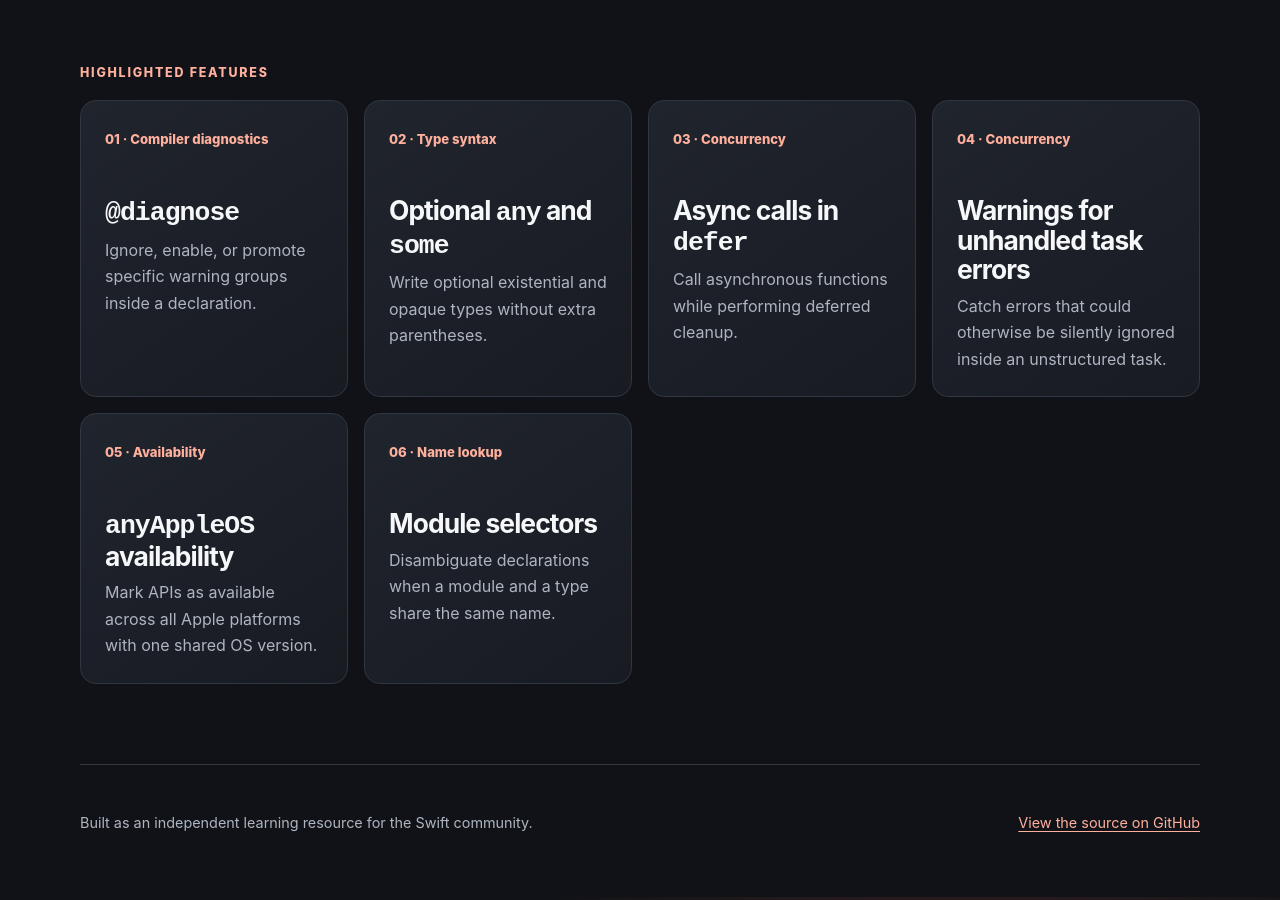
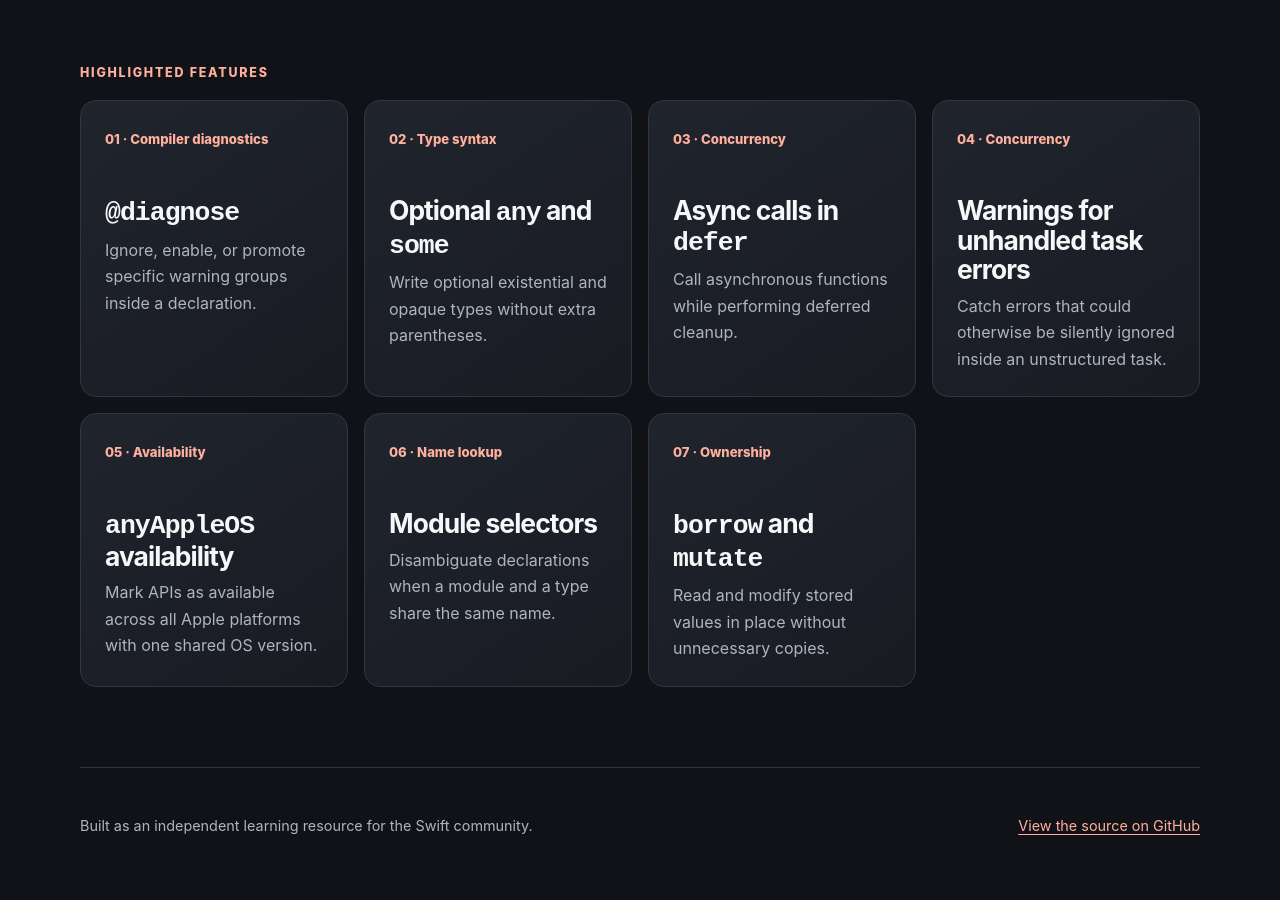
Before and after one commit to pitt500/whats-new-in-swift, a Jekyll site: the page built from swift-6.4/index.md, in a window 1280 px wide and 900 px high, scrolled down 675 px. Built offline with Jekyll 4.4.1, drawn with Linux system fonts in a browser that asks for light colours.

Commit message:
Link borrow and mutate accessors guide

```diff
--- a/swift-6.4/index.md
+++ b/swift-6.4/index.md
@@ -45,5 +45,10 @@ description: Explore highlighted language and tooling changes introduced with Sw
       <h3>Module selectors</h3>
       <p>Disambiguate declarations when a module and a type share the same name.</p>
     </a>
+    <a class="card" href="{{ '/swift-6.4/borrow-mutate-accessors/' | relative_url }}">
+      <span class="number">07 · Ownership</span>
+      <h3><code>borrow</code> and <code>mutate</code></h3>
+      <p>Read and modify stored values in place without unnecessary copies.</p>
+    </a>
   </div>
 </section>
```
